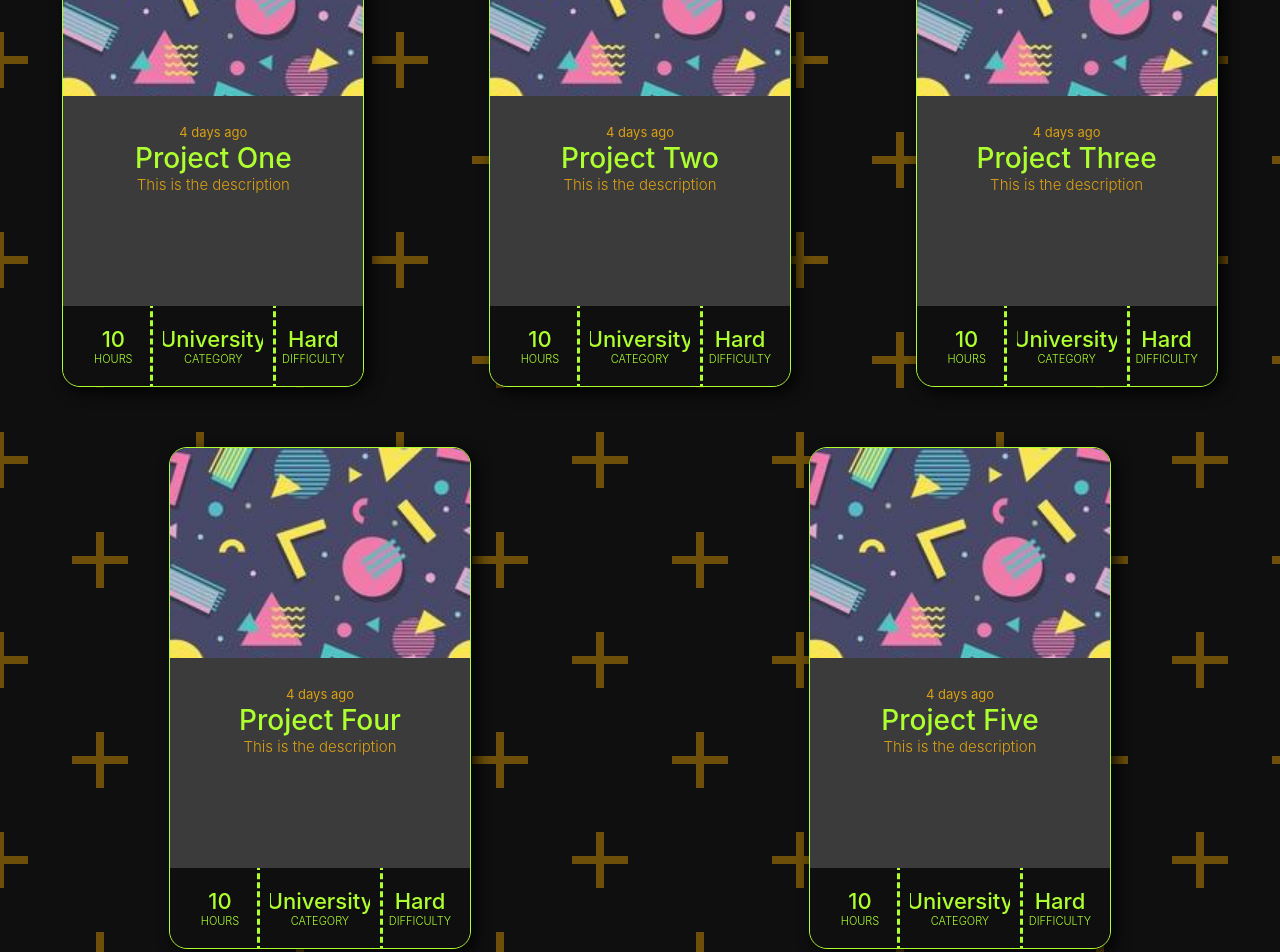
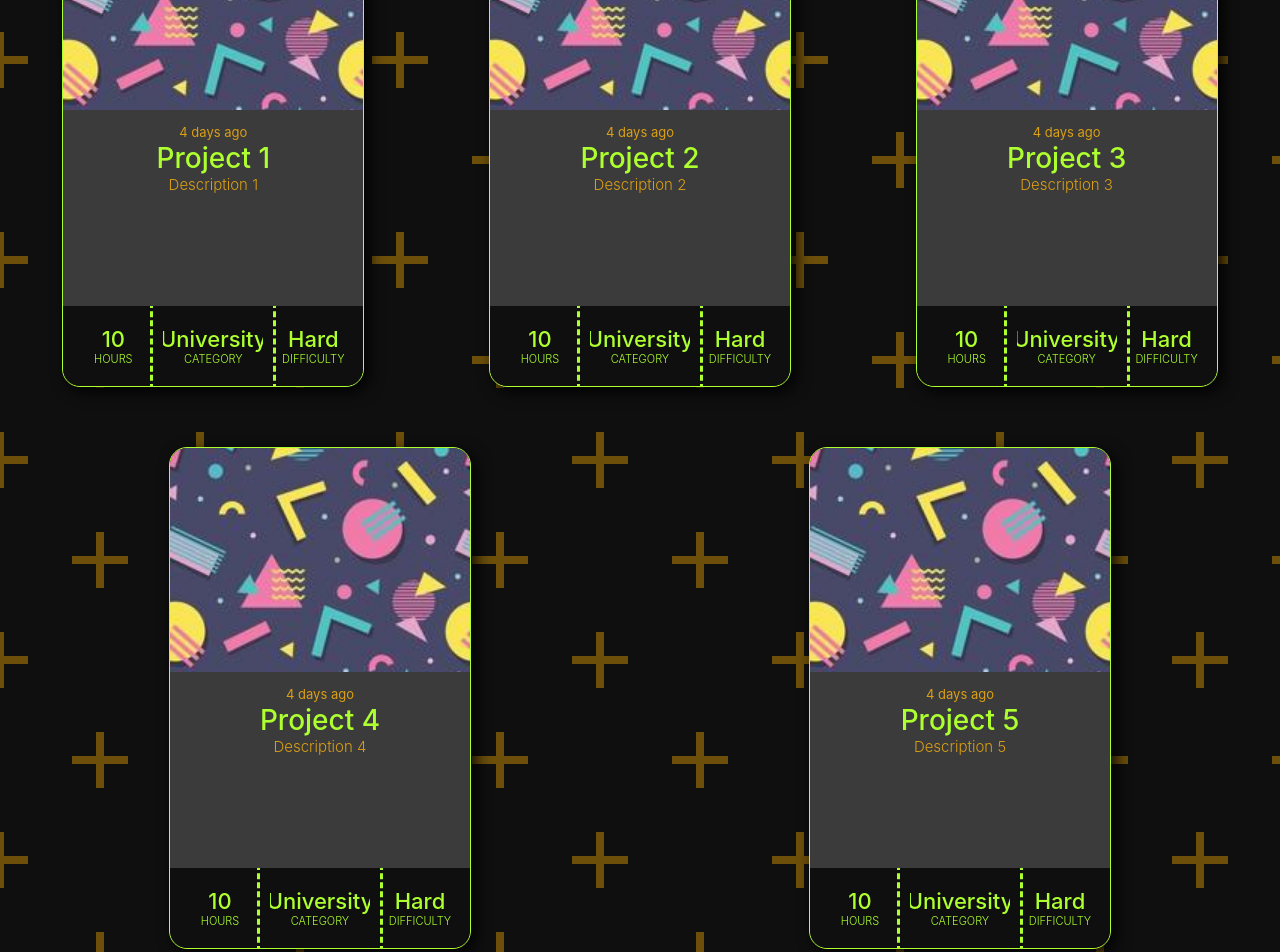
Before and after one commit to Jimbok21/react-website, a React (Create React App) app: page / in a window 1280 px wide. Shown: the part 2140-3092 px from the top of the page. Built offline with nearby package versions, Linux system fonts and the light colour scheme.

Commit message:
cards are created dynamically with data from an array

```diff
--- a/src/components/projects/Projects.jsx
+++ b/src/components/projects/Projects.jsx
@@ -1,6 +1,66 @@
 import React from 'react'
 import project from './projects.css'
+import IMG1 from '../../assets/90s bg.jpg'
+import IMG2 from '../../assets/90s bg.jpg'
+import IMG3 from '../../assets/90s bg.jpg'
+import IMG4 from '../../assets/90s bg.jpg'
+import IMG5 from '../../assets/90s bg.jpg'
 
+//data for each project
+const data = [
+  {
+    id: 1,
+    image: IMG1,
+    title: 'Project 1',
+    description: 'Description 1',
+    date: '4 days ago',
+    hours: 10,
+    category: 'University',
+    difficulty: 'Hard'
+  },
+  {
+    id: 1,
+    image: IMG2,
+    title: 'Project 2',
+    description: 'Description 2',
+    date: '4 days ago',
+    hours: 10,
+    category: 'University',
+    difficulty: 'Hard'
+  },
+  {
+    id: 1,
+    image: IMG3,
+    title: 'Project 3',
+    description: 'Description 3',
+    date: '4 days ago',
+    hours: 10,
+    category: 'University',
+    difficulty: 'Hard'
+  },
+  {
+    id: 1,
+    image: IMG4,
+    title: 'Project 4',
+    description: 'Description 4',
+    date: '4 days ago',
+    hours: 10,
+    category: 'University',
+    difficulty: 'Hard'
+  },
+  {
+    id: 1,
+    image: IMG5,
+    title: 'Project 5',
+    description: 'Description 5',
+    date: '4 days ago',
+    hours: 10,
+    category: 'University',
+    difficulty: 'Hard'
+  }
+]
+
+//javascript to turn data array into cards dynamically
 const Projects = () => {
   return (
     <section id='projects'>
@@ -9,120 +69,34 @@ const Projects = () => {
         <h2 theme={project}>About Me</h2>
       </div>
       <div class="card-grid">
-        <div class="card">
-          <div class="card-image"></div>
+        {
+          data.map(({ id, image, title, description, date, hours, category, difficulty }) => {
+            return (
+              <div class="card" key={id}>
+                <img src={image} alt={title}/>
                 <div class="card-text">
-            <span class="date">4 days ago</span>
-            <h2>Project One</h2>
-            <p>This is the description</p>
+                  <span class="date">{date}</span>
+                  <h2>{title}</h2>
+                  <p>{description}</p>
                 </div>
                 <div class="card-stats">
                   <div class="stat">
-              <div class="value">10</div>
+                    <div class="value">{hours}</div>
                     <div class="type">hours</div>
                   </div>
                   <div class="stat border">
-              <div class="value">University</div>
+                    <div class="value">{category}</div>
                     <div class="type">category</div>
                   </div>
                   <div class="stat">
-              <div class="value">Hard</div>
+                    <div class="value">{difficulty}</div>
                     <div class="type">difficulty</div>
                   </div>
                 </div>
               </div>
-
-        <div class="card">
-          <div class="card-image"></div>
-          <div class="card-text">
-            <span class="date">4 days ago</span>
-            <h2>Project Two</h2>
-            <p>This is the description</p>
-          </div>
-          <div class="card-stats">
-            <div class="stat">
-              <div class="value">10</div>
-              <div class="type">hours</div>
-            </div>
-            <div class="stat border">
-              <div class="value">University</div>
-              <div class="type">category</div>
-            </div>
-            <div class="stat">
-              <div class="value">Hard</div>
-              <div class="type">difficulty</div>
-            </div>
-          </div>
-        </div>
-
-        <div class="card">
-          <div class="card-image"></div>
-          <div class="card-text">
-            <span class="date">4 days ago</span>
-            <h2>Project Three</h2>
-            <p>This is the description</p>
-          </div>
-          <div class="card-stats">
-            <div class="stat">
-              <div class="value">10</div>
-              <div class="type">hours</div>
-            </div>
-            <div class="stat border">
-              <div class="value">University</div>
-              <div class="type">category</div>
-            </div>
-            <div class="stat">
-              <div class="value">Hard</div>
-              <div class="type">difficulty</div>
-            </div>
-          </div>
-        </div>
-
-        <div class="card">
-          <div class="card-image"></div>
-          <div class="card-text">
-            <span class="date">4 days ago</span>
-            <h2>Project Four</h2>
-            <p>This is the description</p>
-          </div>
-          <div class="card-stats">
-            <div class="stat">
-              <div class="value">10</div>
-              <div class="type">hours</div>
-            </div>
-            <div class="stat border">
-              <div class="value">University</div>
-              <div class="type">category</div>
-            </div>
-            <div class="stat">
-              <div class="value">Hard</div>
-              <div class="type">difficulty</div>
-            </div>
-          </div>
-        </div>
-
-        <div class="card">
-          <div class="card-image"></div>
-          <div class="card-text">
-            <span class="date">4 days ago</span>
-            <h2>Project Five</h2>
-            <p>This is the description</p>
-          </div>
-          <div class="card-stats">
-            <div class="stat">
-              <div class="value">10</div>
-              <div class="type">hours</div>
-            </div>
-            <div class="stat border">
-              <div class="value">University</div>
-              <div class="type">category</div>
-            </div>
-            <div class="stat">
-              <div class="value">Hard</div>
-              <div class="type">difficulty</div>
-            </div>
-          </div>
-        </div>
+            )
+          })
+        }
       </div>
     </section>
   )
--- a/src/components/projects/projects.css
+++ b/src/components/projects/projects.css
@@ -40,9 +40,8 @@
     cursor: pointer;
     margin: 30px;
 }
-.card-image {
-    grid-area: image;
-    background: url("../../assets/90s\ bg.jpg");
+.card > img {
+    height: 14rem;
     border-top-left-radius: 15px;
     border-top-right-radius: 15px;
     background-size: 300px;
```
Lines whose indentation alone changed are shown as unchanged.
